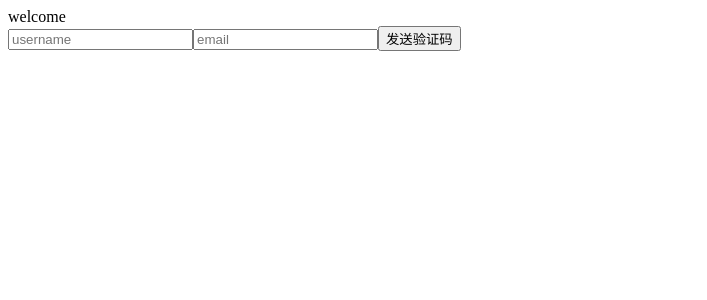
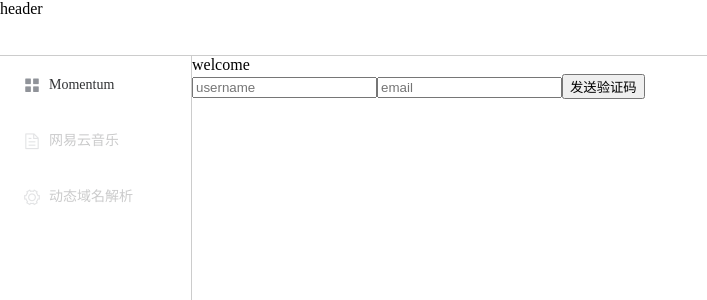
Before and after one commit to wandersin/GalaxyConsole, a Vue app: page /#/index in a window 1280 px wide. Shown: the top 300 px of the page, without its empty margins (0-707 px from the left). Built offline with nearby package versions, Linux system fonts and the light colour scheme.

Commit message:
1. 添加登录, 注册页面; 2. 整理跳转逻辑

```diff
--- /dev/null
+++ b/src/components/base/Index.vue
@@ -0,0 +1,73 @@
+<template>
+  <div id="app">
+    <div id="app-header">
+      <main-header/>
+    </div>
+    <div id="app-lefter">
+      <!-- 子组件自定义选择事件 -->
+      <left-menu @selectLeftMenu="selectLeftMenu"/>
+    </div>
+    <div id="app-main">
+      <component :is="currentComponent"></component>
+    </div>
+  </div>
+</template>
+
+<script>
+import Welcome from "@/components/base/Welcome";
+import LeftMenu from "@/components/base/LeftMenu";
+import MainHeader from "@/components/base/MainHeader";
+import Momentum from "@/components/schedule/Momentum";
+
+export default {
+  name: 'App',
+  data() {
+    return {
+      currentComponent: ''
+    }
+  },
+  components: {
+    Welcome,
+    MainHeader,
+    LeftMenu,
+    Momentum
+  },
+  methods: {
+    selectLeftMenu(index) {
+      this.currentComponent = index;
+    }
+  },
+  created() {
+    this.selectLeftMenu('Welcome');
+  }
+}
+</script>
+<style>
+#app-header {
+  position: absolute;
+  top: 0;
+  left: 0;
+  height: 7%;
+  width: 100%;
+  border-bottom: 1px solid #ccc;
+  box-sizing: border-box;
+}
+
+#app-lefter {
+  position: absolute;
+  top: 7%;
+  left: 0;
+  height: 93%;
+  width: 15%;
+  border-right: 1px solid #ccc;
+  box-sizing: border-box;
+}
+
+#app-main {
+  position: absolute;
+  top: 7%;
+  right: 0;
+  height: 93%;
+  width: 85%;
+}
+</style>
--- a/src/components/base/Login.vue
+++ b/src/components/base/Login.vue
@@ -1,16 +1,31 @@
 <template>
   <div>
-    <input type="text">
+    <input type="text" v-model="user.name" placeholder="用户名"><br>
+    <input type="text" v-model="user.email" placeholder="邮箱"><br>
     <button @click="login">登录</button>
+    <button @click="toRegisterPage">注册</button>
+    <button>忘记密码</button>
+    <br>
   </div>
 </template>
 
 <script>
 export default {
   name: "Login",
+  data() {
+    return {
+      user: {
+        name: '',
+        email: ''
+      }
+    }
+  },
   methods: {
     login() {
       this.$router.push({path: '/index'});
+    },
+    toRegisterPage() {
+      this.$router.push({path: '/register'});
     }
   }
 }
--- /dev/null
+++ b/src/components/base/LoginPage.vue
@@ -0,0 +1,28 @@
+<template>
+  <div id="login-page-root">
+    <div id="login-input">
+      <login/>
+    </div>
+  </div>
+</template>
+
+<script>
+import Login from "@/components/base/Login";
+
+export default {
+  name: "LoginPage",
+  components: {Login}
+}
+</script>
+
+<style scoped>
+#login-input {
+  width: 25%;
+  height: 50%;
+  border: 1px solid black;
+  position: absolute;
+  padding: 1rem;
+  top: 25%;
+  right: 10%;
+}
+</style>
--- /dev/null
+++ b/src/components/base/Register.vue
@@ -0,0 +1,31 @@
+<template>
+  <div id="register-root">
+    <input type="text" placeholder="邮箱"><br>
+    <input type="text" placeholder="用户名"><br>
+    <input type="password" placeholder="请输入密码"><br>
+    <input type="password" placeholder="请再次输入密码"><br>
+    <input type="text" placeholder="请输入验证码">
+    <button>发送验证码</button>
+    <br>
+    <button @click="register">注册</button>
+    <button @click="toLoginPage">已有账号，去登录</button>
+  </div>
+</template>
+
+<script>
+export default {
+  name: "Register",
+  methods: {
+    register() {
+      this.$router.push({path: '/index'});
+    },
+    toLoginPage() {
+      this.$router.push({path: '/login'});
+    }
+  }
+}
+</script>
+
+<style scoped>
+
+</style>
--- /dev/null
+++ b/src/components/base/RegisterPage.vue
@@ -0,0 +1,27 @@
+<template>
+  <div id="register-root">
+    <div id="register-input">
+      <register/>
+    </div>
+  </div>
+</template>
+
+<script>
+import Register from "@/components/base/Register";
+
+export default {
+  name: "RegisterPage",
+  components: {Register}
+}
+</script>
+
+<style scoped>
+#register-input {
+  width: 30%;
+  height: 70%;
+  border: 1px solid black;
+  position: absolute;
+  top: 15%;
+  left: 35%;
+}
+</style>
--- a/src/main.js
+++ b/src/main.js
@@ -4,7 +4,7 @@ import Axios from "axios";
 import 'element-ui/lib/theme-chalk/index.css';
 import App from './App.vue';
 import moment from "moment";
-import router from "@/router";
+import router from "@/router/router";
 
 import commonUtils from './utils/CommonUtils.js'
 import ArrayUtils from './utils/ArrayUtils.js'
--- a/src/router/index.js
+++ /dev/null
@@ -1,19 +0,0 @@
-import Vue from "vue";
-import VueRouter from "vue-router";
-
-import Login from "@/components/base/Login";
-import Welcome from "@/components/base/Welcome";
-
-Vue.use(VueRouter);
-
-const routes = [
-    {path: '/', component: Login},
-    {path: '/login', component: Login},
-    {path: '/index', component: Welcome}
-]
-
-const router = new VueRouter({
-    routes: routes
-})
-
-export default router;
--- /dev/null
+++ b/src/router/router.js
@@ -0,0 +1,21 @@
+import Vue from "vue";
+import VueRouter from "vue-router";
+
+import LoginPage from "@/components/base/LoginPage";
+import RegisterPage from "@/components/base/RegisterPage";
+import Index from "@/components/base/Index";
+
+Vue.use(VueRouter);
+
+const routes = [
+    {path: '/', component: LoginPage},
+    {path: '/login', component: LoginPage},
+    {path: '/register', component: RegisterPage},
+    {path: '/index', component: Index}
+]
+
+const router = new VueRouter({
+    routes: routes
+})
+
+export default router;
```
Also changed, not shown: src/components/schedule/CloudMusic.vue (added, +13 -0 lines).
